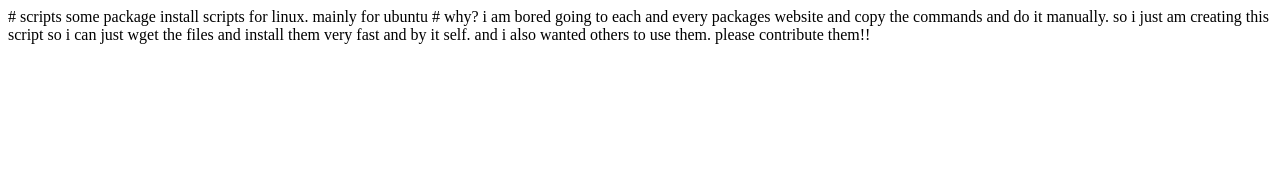
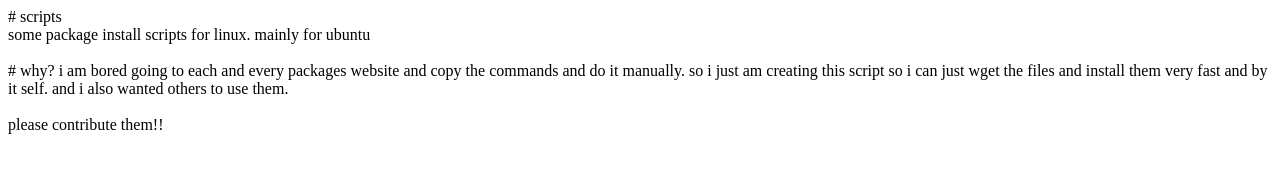
Before and after one commit to nabeelshaikh7/scripts, a plain HTML site: page index.html in a window 1280 px wide. Drawn offline with Linux system fonts and the light colour scheme.

Commit message:
some formatting

```diff
--- a/index.html
+++ b/index.html
@@ -1,9 +1,15 @@
 # scripts
-
+<div>
 some package install scripts for linux. mainly for ubuntu
-
-
+</div>
+<br>
+<div>
 # why?
 i am bored going to each and every packages website and copy the commands and do it manually. so i just am creating this script so i can just wget the files and install them very fast and by it self. and i also wanted others to use them.
-
+</div>
+<br>
+<div>
 please contribute them!!
+</div>
+<br>
+<div>
```
